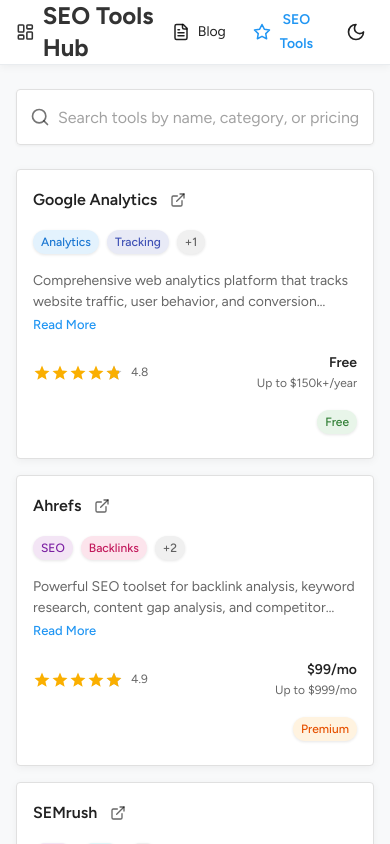
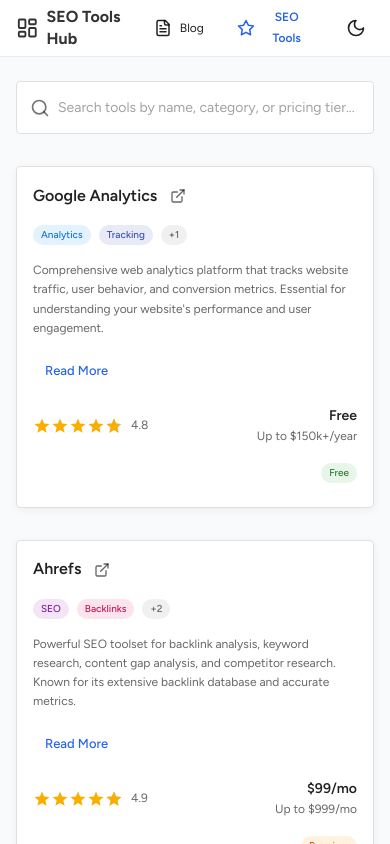
Before and after one commit to chromyy33/Seo-tools, a React (Create React App) app in the folder seo-tools/: page / in a window 390 px wide. Both pictures are taken after a click on the button "SEO Tools". Shown: the top 844 px of the page. Built offline with nearby package versions, Linux system fonts and the light colour scheme.

Commit message:
Improve typography and responsiveness across all screen sizes

```diff
--- a/seo-tools/src/App.js
+++ b/seo-tools/src/App.js
@@ -376,25 +376,23 @@
       </Box>
       <Typography
         variant="h6"
-        gutterBottom
+        component="h2"
         sx={{
-          fontSize: "1.1rem",
           fontWeight: 600,
-          lineHeight: 1.3,
           mb: 1,
+          fontSize: { xs: "1rem", sm: "1.1rem", md: "1.25rem" },
+          lineHeight: 1.4,
         }}
       >
         {post.title}
       </Typography>
       <Typography
         variant="body2"
-        color="text.secondary"
         sx={{
+          color: "text.secondary",
           mb: 2,
-          display: "-webkit-box",
-          WebkitLineClamp: 3,
-          WebkitBoxOrient: "vertical",
-          overflow: "hidden",
+          fontSize: { xs: "0.75rem", sm: "0.875rem" },
+          lineHeight: 1.6,
         }}
       >
         {post.excerpt}
@@ -593,134 +591,104 @@
     palette: {
       mode,
       primary: {
-        main: "#2196f3",
-        light: "#64b5f6",
-        dark: "#1976d2",
+        main: "#2563eb",
+        light: "#60a5fa",
+        dark: "#1d4ed8",
+      },
+      secondary: {
+        main: "#7c3aed",
+        light: "#a78bfa",
+        dark: "#5b21b6",
       },
       background: {
-        default: mode === "dark" ? "#121212" : "#f8f9fa",
-        paper: mode === "dark" ? "#1e1e1e" : "#ffffff",
+        default: mode === "light" ? "#f8fafc" : "#0f172a",
+        paper: mode === "light" ? "#ffffff" : "#1e293b",
       },
     },
     typography: {
-      fontFamily: '"Figtree", "Roboto", "Helvetica", "Arial", sans-serif',
+      fontFamily: '"Figtree", "Inter", sans-serif',
+      h1: {
+        fontSize: "clamp(2rem, 5vw, 3.5rem)",
+        fontWeight: 700,
+        lineHeight: 1.2,
+      },
+      h2: {
+        fontSize: "clamp(1.5rem, 4vw, 2.5rem)",
+        fontWeight: 600,
+        lineHeight: 1.3,
+      },
+      h3: {
+        fontSize: "clamp(1.25rem, 3vw, 2rem)",
+        fontWeight: 600,
+        lineHeight: 1.4,
+      },
+      h4: {
+        fontSize: "clamp(1.1rem, 2.5vw, 1.75rem)",
+        fontWeight: 600,
+        lineHeight: 1.4,
+      },
+      h5: {
+        fontSize: "clamp(1rem, 2vw, 1.5rem)",
+        fontWeight: 600,
+        lineHeight: 1.4,
+      },
+      h6: {
+        fontSize: "clamp(0.875rem, 1.75vw, 1.25rem)",
+        fontWeight: 600,
+        lineHeight: 1.4,
+      },
+      body1: {
+        fontSize: "clamp(0.875rem, 2vw, 1rem)",
+        lineHeight: 1.6,
+      },
+      body2: {
+        fontSize: "clamp(0.75rem, 1.75vw, 0.875rem)",
+        lineHeight: 1.6,
+      },
+      button: {
+        textTransform: "none",
+        fontSize: "clamp(0.75rem, 1.75vw, 0.875rem)",
+        fontWeight: 500,
+      },
     },
     components: {
       MuiTableCell: {
         styleOverrides: {
           root: {
-            borderBottom: `1px solid ${mode === "dark" ? "#333" : "#f0f0f0"}`,
-            padding: "16px",
-          },
-          head: {
-            backgroundColor: "transparent",
-            fontWeight: 600,
-            color: mode === "dark" ? "#fff" : "#333",
-          },
-        },
-      },
-      MuiTableRow: {
-        styleOverrides: {
-          root: {
-            "&:hover": {
-              backgroundColor: mode === "dark" ? "#1a1a1a" : "#f8f8f8",
-              boxShadow:
-                mode === "dark"
-                  ? "0 2px 8px rgba(0,0,0,0.2)"
-                  : "0 2px 8px rgba(0,0,0,0.05)",
+            fontSize: "clamp(0.75rem, 1.75vw, 0.875rem)",
+            padding: "8px 16px",
+            "@media (max-width: 600px)": {
+              padding: "6px 12px",
             },
           },
         },
       },
+      MuiCard: {
+        styleOverrides: {
+          root: {
+            "@media (max-width: 600px)": {
+              margin: "8px 0",
+            },
+          },
+        },
+      },
       MuiChip: {
         styleOverrides: {
           root: {
+            fontSize: "clamp(0.625rem, 1.5vw, 0.75rem)",
             height: "24px",
-            borderRadius: "12px",
-            cursor: "pointer",
-            boxShadow:
-              mode === "dark"
-                ? "0 1px 3px rgba(0,0,0,0.2)"
-                : "0 1px 3px rgba(0,0,0,0.1)",
-            "& .MuiChip-label": {
-              fontSize: "0.75rem",
-              padding: "0 8px",
-            },
-            "&:hover": {
-              boxShadow:
-                mode === "dark"
-                  ? "0 2px 5px rgba(0,0,0,0.3)"
-                  : "0 2px 5px rgba(0,0,0,0.15)",
+            "@media (max-width: 600px)": {
+              height: "20px",
             },
           },
         },
       },
-      MuiCard: {
+      MuiButton: {
         styleOverrides: {
           root: {
-            height: "100%",
-            display: "flex",
-            flexDirection: "column",
-            transition: "all 0.2s ease-in-out",
-            boxShadow:
-              mode === "dark"
-                ? "0 2px 8px rgba(0,0,0,0.2)"
-                : "0 2px 8px rgba(0,0,0,0.05)",
-            "&:hover": {
-              transform: "translateY(-4px)",
-              boxShadow:
-                mode === "dark"
-                  ? "0 8px 24px rgba(0,0,0,0.3)"
-                  : "0 8px 24px rgba(0,0,0,0.1)",
+            "@media (max-width: 600px)": {
+              padding: "6px 12px",
             },
-          },
-        },
-      },
-      MuiAppBar: {
-        styleOverrides: {
-          root: {
-            boxShadow:
-              mode === "dark"
-                ? "0 2px 8px rgba(0,0,0,0.2)"
-                : "0 2px 8px rgba(0,0,0,0.05)",
-          },
-        },
-      },
-      MuiTextField: {
-        styleOverrides: {
-          root: {
-            "& .MuiOutlinedInput-root": {
-              boxShadow:
-                mode === "dark"
-                  ? "0 1px 3px rgba(0,0,0,0.2)"
-                  : "0 1px 3px rgba(0,0,0,0.05)",
-              "&:hover": {
-                boxShadow:
-                  mode === "dark"
-                    ? "0 2px 5px rgba(0,0,0,0.3)"
-                    : "0 2px 5px rgba(0,0,0,0.1)",
-              },
-            },
-          },
-        },
-      },
-      MuiDialog: {
-        styleOverrides: {
-          paper: {
-            boxShadow:
-              mode === "dark"
-                ? "0 4px 20px rgba(0,0,0,0.3)"
-                : "0 4px 20px rgba(0,0,0,0.1)",
-          },
-        },
-      },
-      MuiPopover: {
-        styleOverrides: {
-          paper: {
-            boxShadow:
-              mode === "dark"
-                ? "0 4px 20px rgba(0,0,0,0.3)"
-                : "0 4px 20px rgba(0,0,0,0.1)",
           },
         },
       },
@@ -795,17 +763,31 @@
         {/* Hero Section */}
         <Box sx={{ mb: 4, textAlign: "center" }}>
           <Typography
-            variant="h3"
-            sx={{ fontWeight: 800, mb: 2, lineHeight: 1.2 }}
+            variant="h4"
+            component="h1"
+            sx={{
+              fontWeight: 700,
+              mb: 2,
+              background: "linear-gradient(135deg, #2563eb 0%, #7c3aed 100%)",
+              WebkitBackgroundClip: "text",
+              WebkitTextFillColor: "transparent",
+              fontSize: { xs: "1.5rem", sm: "2rem", md: "2.5rem" },
+              lineHeight: 1.2,
+            }}
           >
-            {post.title}
+            SEO Tools & Resources Blog
           </Typography>
           <Typography
-            variant="h6"
-            color="text.secondary"
-            sx={{ mb: 3, maxWidth: "800px", mx: "auto" }}
+            variant="body1"
+            sx={{
+              color: "text.secondary",
+              mb: 4,
+              fontSize: { xs: "0.875rem", sm: "1rem" },
+              maxWidth: "600px",
+            }}
           >
-            {post.excerpt}
+            Discover the latest SEO tools, strategies, and insights to improve
+            your website's performance and visibility.
           </Typography>
           <Stack
             direction={{ xs: "column", sm: "row" }}
@@ -1486,8 +1468,14 @@
                                   alignItems="center"
                                 >
                                   <Typography
-                                    variant="subtitle1"
-                                    sx={{ fontWeight: 600 }}
+                                    variant="h6"
+                                    component="h2"
+                                    sx={{
+                                      fontWeight: 600,
+                                      mb: 1,
+                                      fontSize: { xs: "1rem", sm: "1.1rem" },
+                                      lineHeight: 1.4,
+                                    }}
                                   >
                                     {tool.name}
                                   </Typography>
@@ -1556,17 +1544,14 @@
                                 <Box>
                                   <Typography
                                     variant="body2"
-                                    color="text.secondary"
                                     sx={{
-                                      display: "-webkit-box",
-                                      WebkitLineClamp: expandedDescriptions[
-                                        index
-                                      ]
-                                        ? "none"
-                                        : 2,
-                                      WebkitBoxOrient: "vertical",
-                                      overflow: "hidden",
-                                      lineHeight: 1.5,
+                                      color: "text.secondary",
+                                      mb: 2,
+                                      fontSize: {
+                                        xs: "0.75rem",
+                                        sm: "0.875rem",
+                                      },
+                                      lineHeight: 1.6,
                                     }}
                                   >
                                     {tool.description}
```
